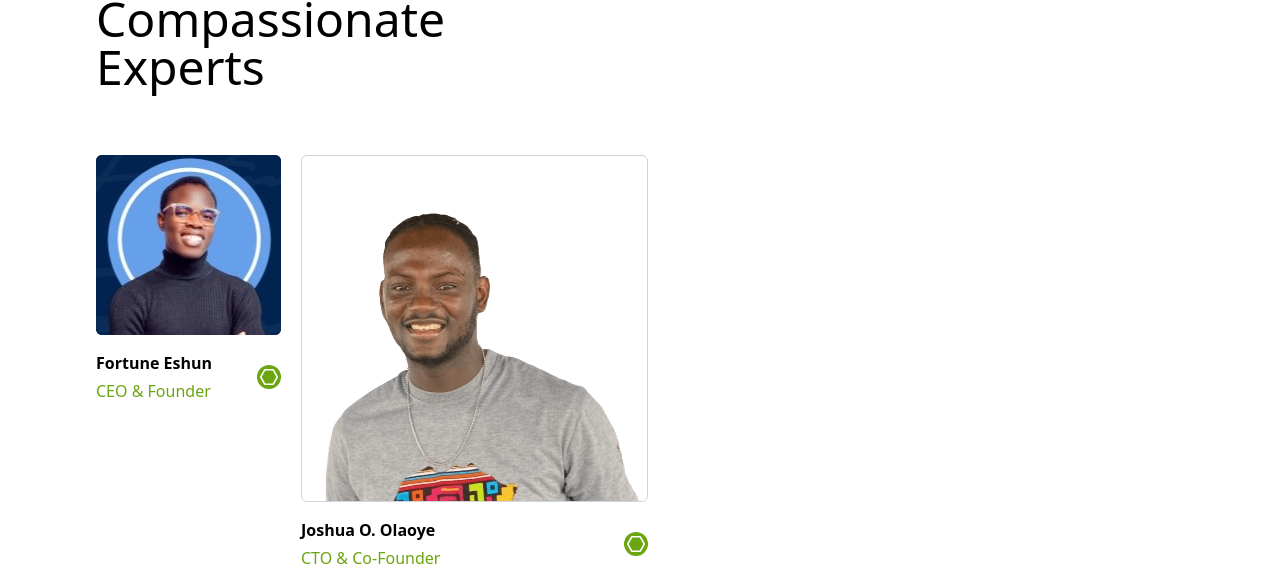
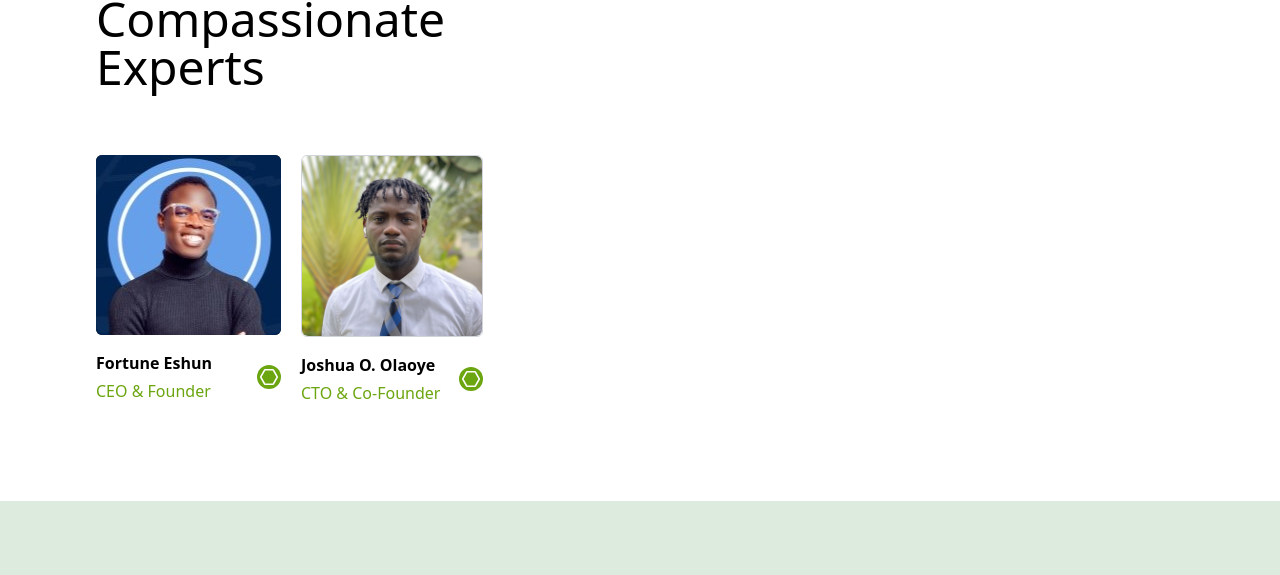
Before and after one commit to jayhklasiq/HiveCare, a website: page about.html in a window 1280 px wide. Shown: the part 1486-2061 px from the top of the page. Drawn offline with nearby package versions, Linux system fonts and the light colour scheme.

Commit message:
updated the images

```diff
--- a/about.html
+++ b/about.html
@@ -143,7 +143,7 @@
                         </div>
                         <div class="w-fit">
                             <div class="rounded-md border border-gray-300">
-                                <img loading="lazy" class="w-full h-auto rounded-md" src="public/images/Joshua_Olaoye-removebg-preview.png" alt="Joshua O. Olaoye, CTO">
+                                <img loading="lazy" class="w-[180px] h-auto rounded-md" src="public/images/joshua.jpg" alt="Joshua O. Olaoye, CTO">
                             </div>
                             <div class="flex justify-between mt-4">
                                 <div>
```
Also changed, not shown: public/images/Joshua Olaoye.webp (deleted), public/images/Joshua_Olaoye-removebg-preview.png (deleted), public/images/joshua.jpg (added), 1 other file.
